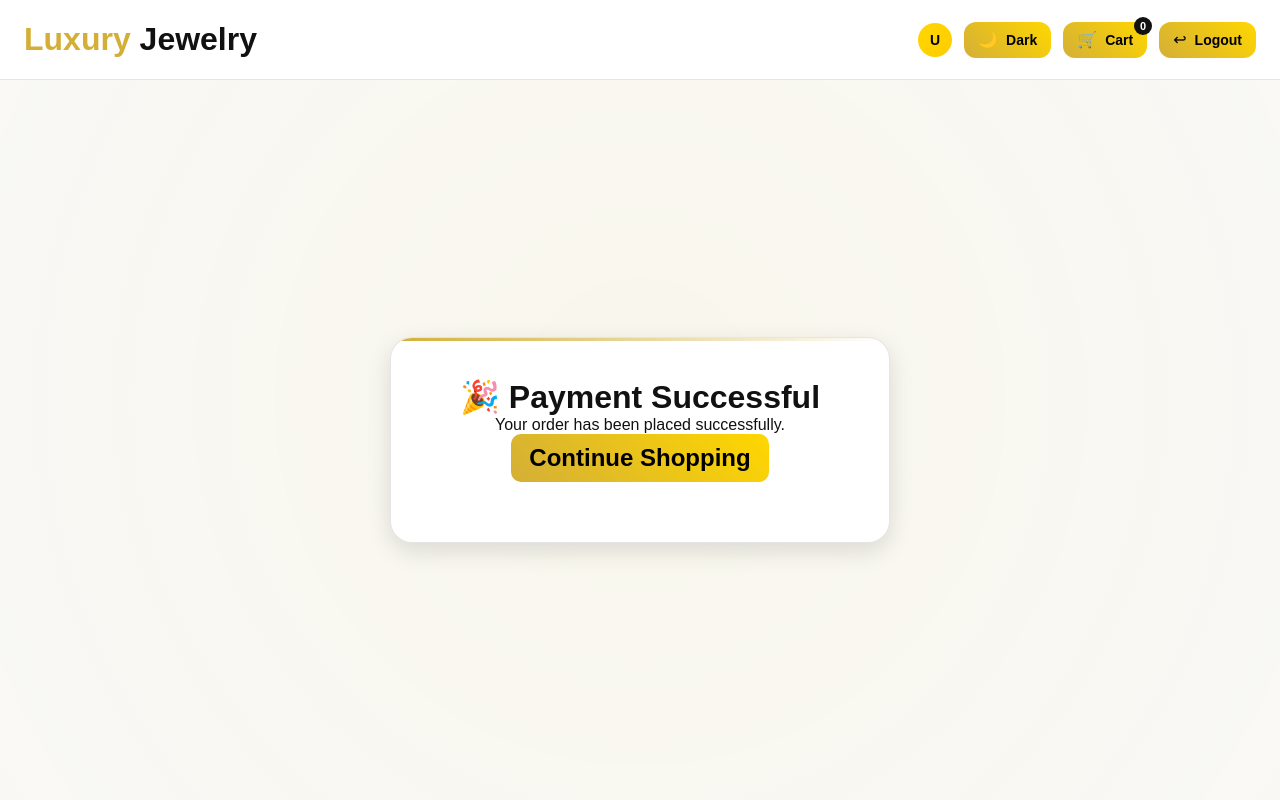
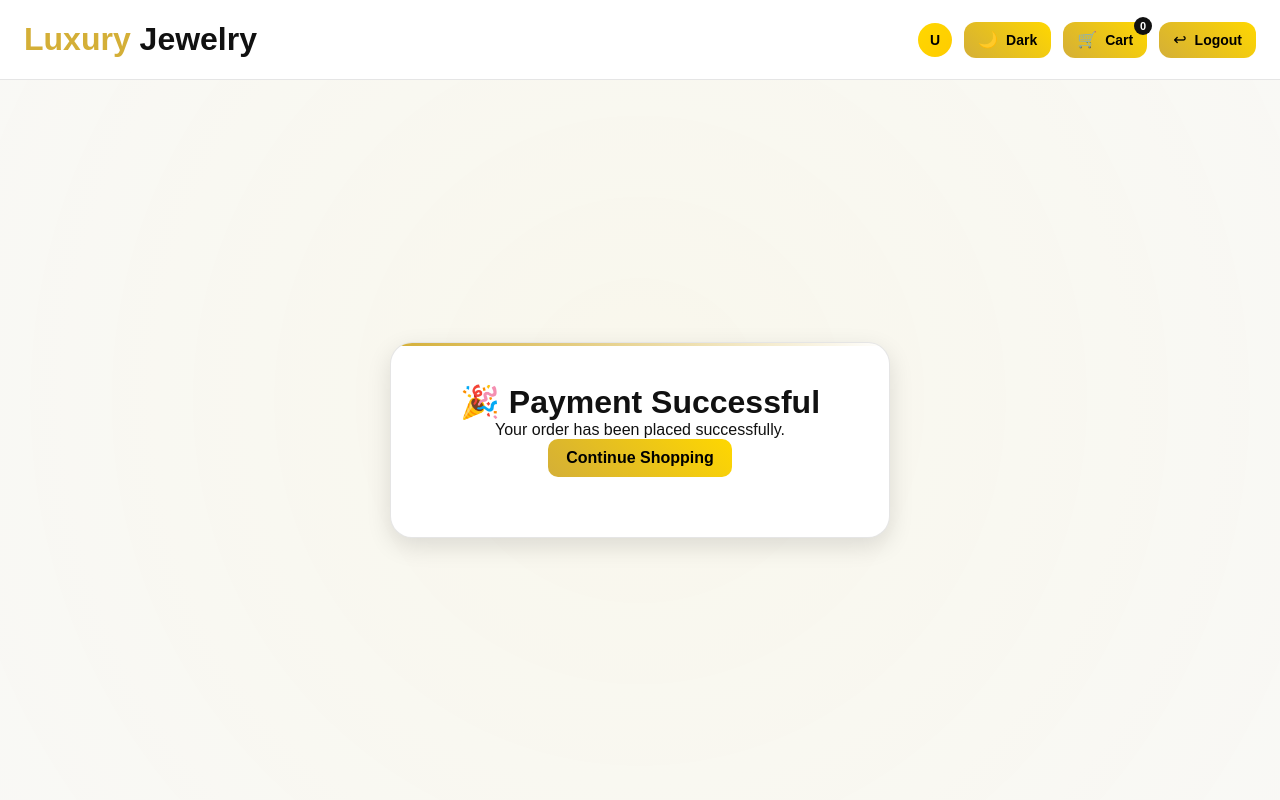
Before and after one commit to yagnesh008/Luxury, a React (Vite) app in the folder frontend/: page /success in a window 1280 px wide. Shown: the top 800 px of the page. Built offline with nearby package versions, Linux system fonts and the light colour scheme; no server answers; sample sign-in values are in the browser's storage.

Commit message:
fix routing

```diff
--- a/frontend/src/context/CartContext.jsx
+++ b/frontend/src/context/CartContext.jsx
@@ -156,8 +156,15 @@ useEffect(() => {
   // 🧹 CLEAR CART
   const clearCart = async () => {
     try {
-      await API.delete(`/cart/clear/${userId}`);
+      const uid = localStorage.getItem("userId"); // ✅ fresh
+
+      if (!uid) return;
+
+      await API.delete(`/cart/clear/${uid}`);
+
       setCart([]);
+      localStorage.removeItem("cart"); // ✅ clear cache
+
       toast.success("Cart cleared 🧹");
     } catch (err) {
       console.error("CLEAR ERROR ❌", err);
--- a/frontend/src/pages/Success.jsx
+++ b/frontend/src/pages/Success.jsx
@@ -1,48 +1,36 @@
+import { useEffect } from "react";
 import { useNavigate } from "react-router-dom";
-import { useEffect } from "react";
 import { useCart } from "../context/CartContext";
-import API from "../services/api";
-
 
 export default function Success() {
   const navigate = useNavigate();
-    const { setCart } = useCart();
+  const { clearCart } = useCart();
+
   useEffect(() => {
-    const clearAfterPayment = async () => {
-      const userId = localStorage.getItem("userId");
-
-      console.log("CLEARING CART FOR:", userId);
-
-      if (!userId) return;
-
+    const handleSuccess = async () => {
       try {
-        // 🔥 1. Clear backend
-        await API.delete(`/cart/clear/${userId}`);
-
-        // 🔥 2. Clear frontend state
-        setCart([]);
-
-        // 🔥 3. Clear localStorage
-        localStorage.removeItem("cart");
-
-        console.log("CART CLEARED ✅");
-
+        await clearCart(); // ✅ clears backend + frontend + localStorage
+        console.log("Cart cleared after payment ✅");
       } catch (err) {
-        console.error("CLEAR CART ERROR ❌", err);
+        console.error("Error clearing cart ❌", err);
       }
     };
 
-    clearAfterPayment();
+    handleSuccess();
   }, []);
+
   return (
     <div className="success-page">
       <div className="success-box">
         <h1>🎉 Payment Successful</h1>
         <p>Your order has been placed successfully.</p>
 
-        <h2 onClick={() => navigate("/products")}>
-          <button className="btns">Continue Shopping</button>
-        </h2>
+        <button
+          className="btns"
+          onClick={() => navigate("/productList")}
+        >
+          Continue Shopping
+        </button>
       </div>
     </div>
   );
```
